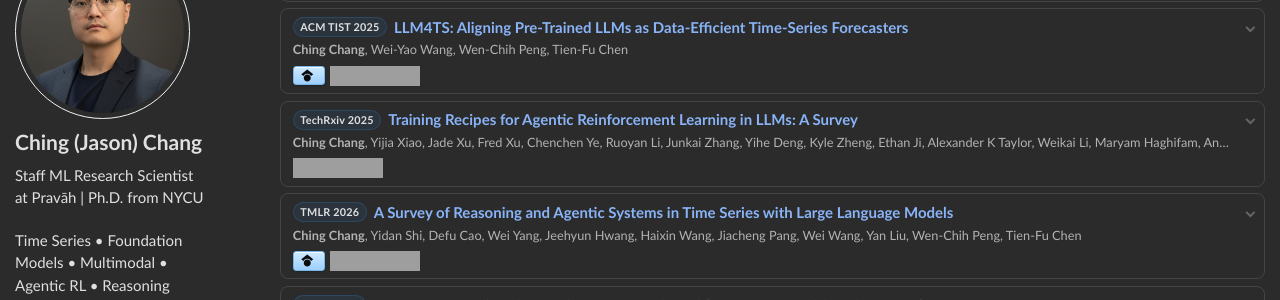
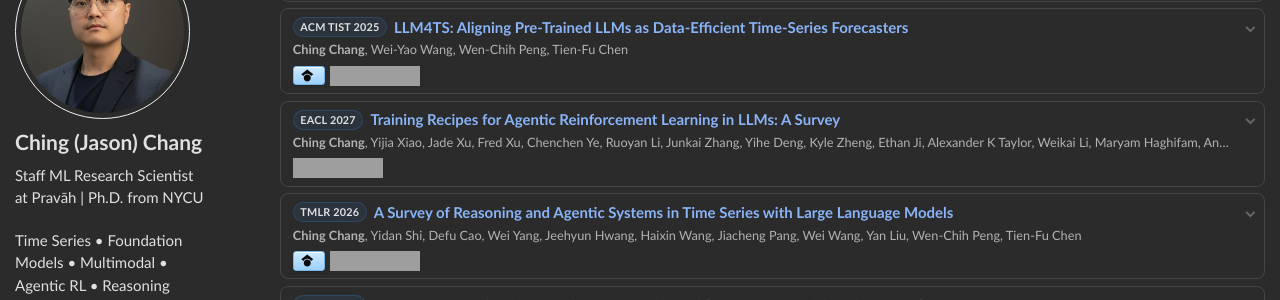
Before and after one commit to blacksnail789521/blacksnail789521.github.io, a Jekyll site: the page built from _pages/about.md, in a window 1280 px wide and 900 px high, scrolled down 830 px, cut to the strip 147-447 px from the top of the window. Built offline with Jekyll 4.4.1, drawn with Linux system fonts in a browser that asks for light colours; grey boxes are pictures that could not be loaded.

Commit message:
Agentic RL survey: EACL 2027; publish resume (citations 957)
Co-Authored-By: Claude Fable 5.2 <noreply@anthropic.com>

```diff
--- a/_pages/about.md
+++ b/_pages/about.md
@@ -266,7 +266,7 @@ a.resume-btn:hover {
 </details>
 
 <details class="pub" data-scholar-id="7PzlFSSx8tAC">
-  <summary><span class="pub-badge">TechRxiv 2025</span> <a href="https://www.techrxiv.org/users/1020340/articles/1380448-training-recipes-for-agentic-reinforcement-learning-in-llms-a-survey">Training Recipes for Agentic Reinforcement Learning in LLMs: A Survey</a>
+  <summary><span class="pub-badge">EACL 2027</span> <a href="https://www.techrxiv.org/users/1020340/articles/1380448-training-recipes-for-agentic-reinforcement-learning-in-llms-a-survey">Training Recipes for Agentic Reinforcement Learning in LLMs: A Survey</a>
     <span class="pub-authors"><b>Ching Chang</b>, Yijia Xiao, Jade Xu, Fred Xu, Chenchen Ye, Ruoyan Li, Junkai Zhang, Yihe Deng, Kyle Zheng, Ethan Ji, Alexander K Taylor, Weikai Li, Maryam Haghifam, Anthony Cuturrufo, Renliang Sun, Jiahang Sha, Yidan Shi, Wen-Chih Peng, Yizhou Sun, Wei Wang</span>
     <span class="pub-links"><a href="https://github.com/blacksnail789521/Agentic-RL-Training-Recipes"><img src="https://img.shields.io/github/stars/blacksnail789521/Agentic-RL-Training-Recipes?style=social&amp;label=Code+Stars" alt="Code Stars"></a></span>
   </summary>
```
Also changed, not shown: 1 other file.
